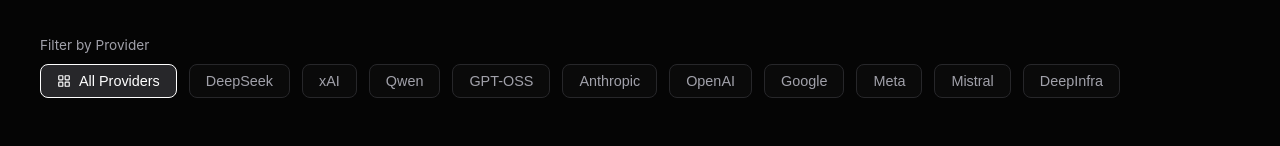
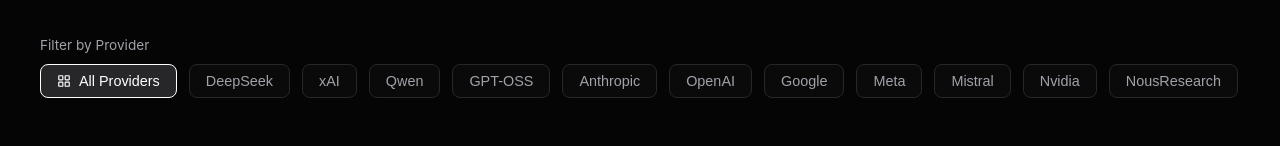
Before and after one commit to eres45/KiwiLLM, a React (Vite) app: page / in a window 1280 px wide. Both pictures are taken after a click on the link "Models". Shown: the part 481-627 px from the top of the page. Built offline with nearby package versions, Linux system fonts and the light colour scheme; no server answers; the database is empty.

Commit message:
refactor: remove DeepInfra branding from UI

```diff
--- a/src/components/Models.jsx
+++ b/src/components/Models.jsx
@@ -361,107 +361,107 @@
         // DeepInfra Models (Top Selections)
         {
             id: 'deepseek-ai/DeepSeek-V3.1',
-            name: 'DeepSeek V3.1 (DeepInfra)',
-            provider: 'DeepInfra',
+            name: 'DeepSeek V3.1',
+            provider: 'DeepSeek',
             desc: 'Most capable DeepSeek model via DeepInfra infrastructure.',
             context: '128k',
-            tags: ['SOTA', 'DeepInfra'],
+            tags: ['SOTA'],
             icon: <Cpu size={24} />,
             tier: 'Pro Tier'
         },
         {
             id: 'deepseek-ai/DeepSeek-R1',
-            name: 'DeepSeek R1 (DeepInfra)',
-            provider: 'DeepInfra',
+            name: 'DeepSeek R1',
+            provider: 'DeepSeek',
             desc: 'Advanced reasoning model with chain-of-thought capabilities.',
             context: '128k',
-            tags: ['Reasoning', 'DeepInfra'],
+            tags: ['Reasoning'],
             icon: <Cpu size={24} />,
             tier: 'Pro Tier'
         },
         {
             id: 'Qwen/Qwen3-235B-A22B-Thinking-2507',
-            name: 'Qwen3 235B Thinking (DeepInfra)',
-            provider: 'DeepInfra',
+            name: 'Qwen3 235B Thinking',
+            provider: 'Qwen',
             desc: 'Massive Qwen model with advanced reasoning capabilities.',
             context: '128k',
-            tags: ['Reasoning', 'SOTA', 'DeepInfra'],
+            tags: ['Reasoning', 'SOTA'],
             icon: <MessageSquare size={24} />,
             tier: 'Pro Tier'
         },
         {
             id: 'meta-llama/Meta-Llama-3.1-70B-Instruct',
-            name: 'Llama 3.1 70B (DeepInfra)',
-            provider: 'DeepInfra',
-            desc: 'Meta\'s flagship open-source model via DeepInfra.',
+            name: 'Llama 3.1 70B',
+            provider: 'Meta',
+            desc: 'Meta\'s flagship open-source model.',
             context: '128k',
-            tags: ['Open Source', 'DeepInfra'],
+            tags: ['Open Source'],
             icon: <Box size={24} />,
             tier: 'Pro Tier'
         },
         {
             id: 'anthropic/claude-4-sonnet',
-            name: 'Claude 4 Sonnet (DeepInfra)',
-            provider: 'DeepInfra',
-            desc: 'Anthropic\'s latest Claude model via DeepInfra.',
+            name: 'Claude 4 Sonnet',
+            provider: 'Anthropic',
+            desc: 'Anthropic\'s latest Claude model.',
             context: '200k',
-            tags: ['SOTA', 'DeepInfra'],
+            tags: ['SOTA'],
             icon: <Sparkles size={24} />,
             tier: 'Pro Tier'
         },
         {
             id: 'Qwen/Qwen3-Coder-480B-A35B-Instruct',
-            name: 'Qwen3 Coder 480B (DeepInfra)',
-            provider: 'DeepInfra',
+            name: 'Qwen3 Coder 480B',
+            provider: 'Qwen',
             desc: 'World\'s most powerful open coding model.',
             context: '128k',
-            tags: ['Coding', 'SOTA', 'DeepInfra'],
+            tags: ['Coding', 'SOTA'],
             icon: <Code size={24} />,
             tier: 'Pro Tier'
         },
         {
             id: 'google/gemini-2.5-flash',
-            name: 'Gemini 2.5 Flash (DeepInfra)',
-            provider: 'DeepInfra',
-            desc: 'Google\'s fast Gemini model via DeepInfra infrastructure.',
+            name: 'Gemini 2.5 Flash',
+            provider: 'Google',
+            desc: 'Google\'s fast Gemini model.',
             context: '1m',
-            tags: ['Fast', 'DeepInfra'],
+            tags: ['Fast'],
             icon: <Zap size={24} />,
             tier: 'Free Tier'
         },
         {
             id: 'nvidia/Llama-3.1-Nemotron-70B-Instruct',
-            name: 'Nemotron 70B (DeepInfra)',
-            provider: 'DeepInfra',
+            name: 'Nemotron 70B',
+            provider: 'Nvidia',
             desc: 'NVIDIA\'s enhanced Llama model for superior performance.',
             context: '128k',
-            tags: ['Enhanced', 'DeepInfra'],
+            tags: ['Enhanced'],
             icon: <Cpu size={24} />,
             tier: 'Pro Tier'
         },
         {
             id: 'mistralai/Mistral-Small-3.2-24B-Instruct-2506',
-            name: 'Mistral Small 3.2 (DeepInfra)',
-            provider: 'DeepInfra',
+            name: 'Mistral Small 3.2',
+            provider: 'Mistral',
             desc: 'Efficient Mistral model for balanced performance.',
             context: '128k',
-            tags: ['Efficient', 'DeepInfra'],
+            tags: ['Efficient'],
             icon: <Sparkles size={24} />,
             tier: 'Pro Tier'
         },
         {
             id: 'NousResearch/Hermes-3-Llama-3.1-405B',
-            name: 'Hermes 3 405B (DeepInfra)',
-            provider: 'DeepInfra',
+            name: 'Hermes 3 405B',
+            provider: 'NousResearch',
             desc: 'Largest open-source model with exceptional capabilities.',
             context: '128k',
-            tags: ['SOTA', 'Open Source', 'DeepInfra'],
+            tags: ['SOTA', 'Open Source'],
             icon: <Cpu size={24} />,
             tier: 'Pro Tier'
         }
     ];
 
-    const providers = ['All Providers', 'DeepSeek', 'xAI', 'Qwen', 'GPT-OSS', 'Anthropic', 'OpenAI', 'Google', 'Meta', 'Mistral', 'DeepInfra'];
+    const providers = ['All Providers', 'DeepSeek', 'xAI', 'Qwen', 'GPT-OSS', 'Anthropic', 'OpenAI', 'Google', 'Meta', 'Mistral', 'Nvidia', 'NousResearch'];
 
     // Fetch uptime data from Firestore
     useEffect(() => {
```
